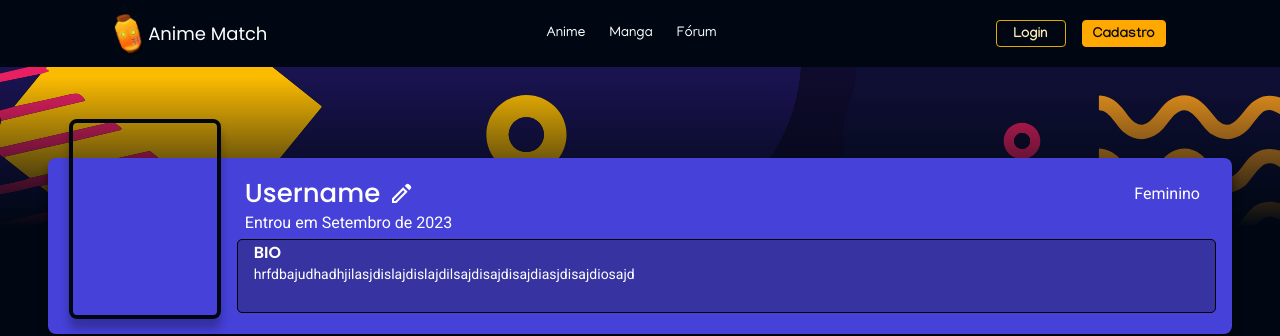
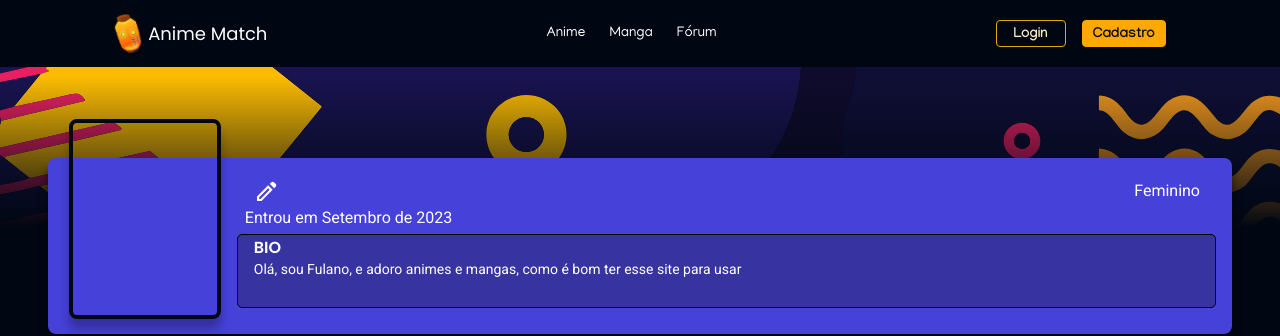
Before and after one commit to AnimeMatch/web-app, a React (Vite) app: page /profile in a window 1280 px wide. Shown: the top 336 px of the page. Built offline with nearby package versions, Linux system fonts and the light colour scheme; no server answers.

Commit message:
adionando info do usuario no profile

```diff
--- a/src/components/CardListCustomized.jsx
+++ b/src/components/CardListCustomized.jsx
@@ -10,7 +10,6 @@ export default function CardListCustomizad(props) {
     apiUser
       .get(`/anime-lista/animes-da-lista?listaId=${props.id}`)
       .then((response) => {
-        console.log("esse é o id: " + props.id)
         console.log(response.data);
 
         const dataAsArray = Array.isArray(response.data)
--- a/src/components/CarroselListPAge.jsx
+++ b/src/components/CarroselListPAge.jsx
@@ -15,7 +15,6 @@ export default function CarroselHome(props) {
     apiUser
       .get(`/anime-lista/animes-da-lista?listaId=${props.id}`)
       .then((response) => {
-        console.log("esse é o id: " + props.id)
         console.log(response.data)
         setList(response.data);
       })
--- a/src/components/InfoProfile.jsx
+++ b/src/components/InfoProfile.jsx
@@ -1,21 +1,35 @@
 import "../assets/css/infoProfile.css";
+import { useState, useEffect } from "react";
+import apiUser from "../apiUser";
 
 export default function InfoProfile() {
+  const [user, setUser] = useState();
+  const [image, setImage] = useState();
 
-
+  useEffect(() => {
+    apiUser
+      .get(`/users/user?email=${sessionStorage.email}`)
+      .then((response) => {
+        console.log(response.data)
+        setUser(response.data)
+        setImage(`url("${response.data.profileImage}")`)
+      })
+      .catch((error) => {
+        console.log(error);
+      });
+  }, []);
 
   return (
     <>
       <div className="banner">
         <div className="user-info">
           <div className="bg">
-            <div className="image-profile"></div>
-
+            <div className="image-profile" style={{backgroundImage:image, backgroundSize: "cover"}}></div>
             <div className="info-user">
               <div className="padding">
                 <div className="name-gender">
                   <div className="name">
-                    <span>Username</span>
+                    <span>{sessionStorage.usuario}</span>
                     <button>
                       <div className="edit-image"></div>
                     </button>
@@ -33,7 +47,7 @@ export default function InfoProfile() {
                 <span>BIO</span>
                 <div className="text">
                   <span>
-                    hrfdbajudhadhjilasjdislajdislajdilsajdisajdisajdiasjdisajdiosajd
+                    Olá, sou Fulano, e adoro animes e mangas, como é bom ter esse site para usar
                   </span>
                 </div>
               </div>
```
